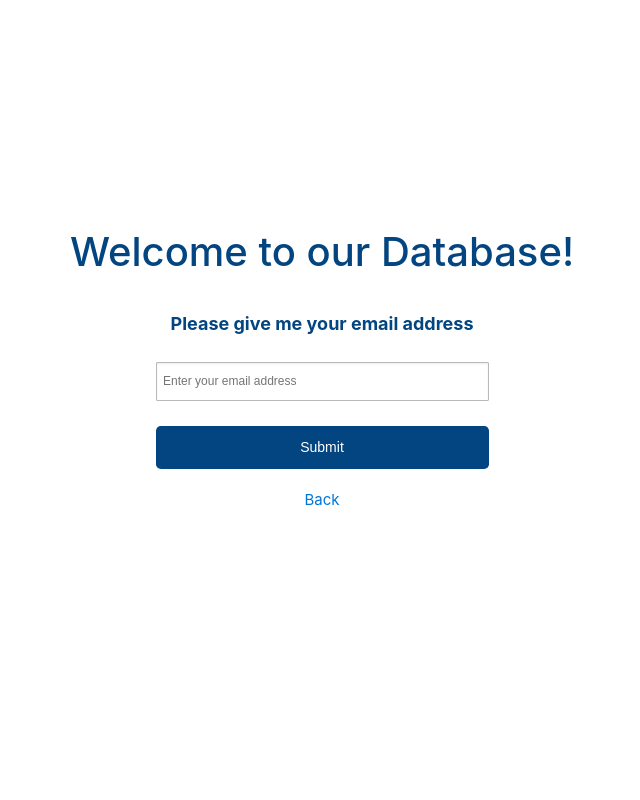
After one commit to tunnr/webprog, a PHP site: page /forgatpw.html in a window 1280 px wide. The commit adds this page. Shown: the whole page, without its empty margins (318-958 px from the left). Run offline with PHP 8.4, Linux system fonts and the light colour scheme.

Commit message:
forgat pw kész van
Csak a funkcionalitása hiányzik

```diff
--- /dev/null
+++ b/forgatpw.html
@@ -0,0 +1,41 @@
+<html>
+<head>
+    <meta charset="UTF-8">
+    <link rel="stylesheet" type="text/css" href="./css/login.css">
+    <link rel="stylesheet" type="text/css" href="./css/bootstrap.min.css">
+    <script src="./js/bootstrap.min.js"></script>
+    <title>Multipurpose database website</title>
+</head>
+<body>
+<header>
+    <h1>Welcome to our Database!</h1>
+</header>
+<!-- The login file doesn't have <nav> tag -->
+<article>
+    <section id="login">
+        <!-- Here comes the login form -->
+        <!-- We want this in the center -->
+        <div class="container">
+            <div class="row">
+                <div class="col-xl">
+                    <div class="form-wrap">
+                        <h1>Please give me your email address</h1>
+                        <form role="form" method="post" id="#" action="#">
+                            <div class="form-group">
+                                <label for="email" class="sr-only"><b>Email</b></label>
+                                <input type="text" id="email" placeholder="Enter your email address" name="email" required>
+                            </div>
+                            <button type="submit" id="btn-login" class="btn btn-custom btn-lg btn-block">Submit</button>
+                            <div id="forgot">
+                                <a href="./index.php">Back</a>
+                            </div>
+                        </form>
+                    </div>
+                </div>
+            </div>
+        </div>
+    </section>
+</article>
+<!-- The login file doesn't have <aside> and <footer> tag -->
+</body>
+</html>
--- a/index.php
+++ b/index.php
@@ -31,7 +31,7 @@
                                             </div>
                                             <button type="submit" id="btn-login" class="btn btn-custom btn-lg btn-block">Sign-in</button>
                                             <div id="forgot">
-                                                <a href="#">I forgot my password</a>
+                                                <a href="./forgatpw.html">I forgot my password</a>
                                             </div>
                                     </form>
                                 </div>
```
